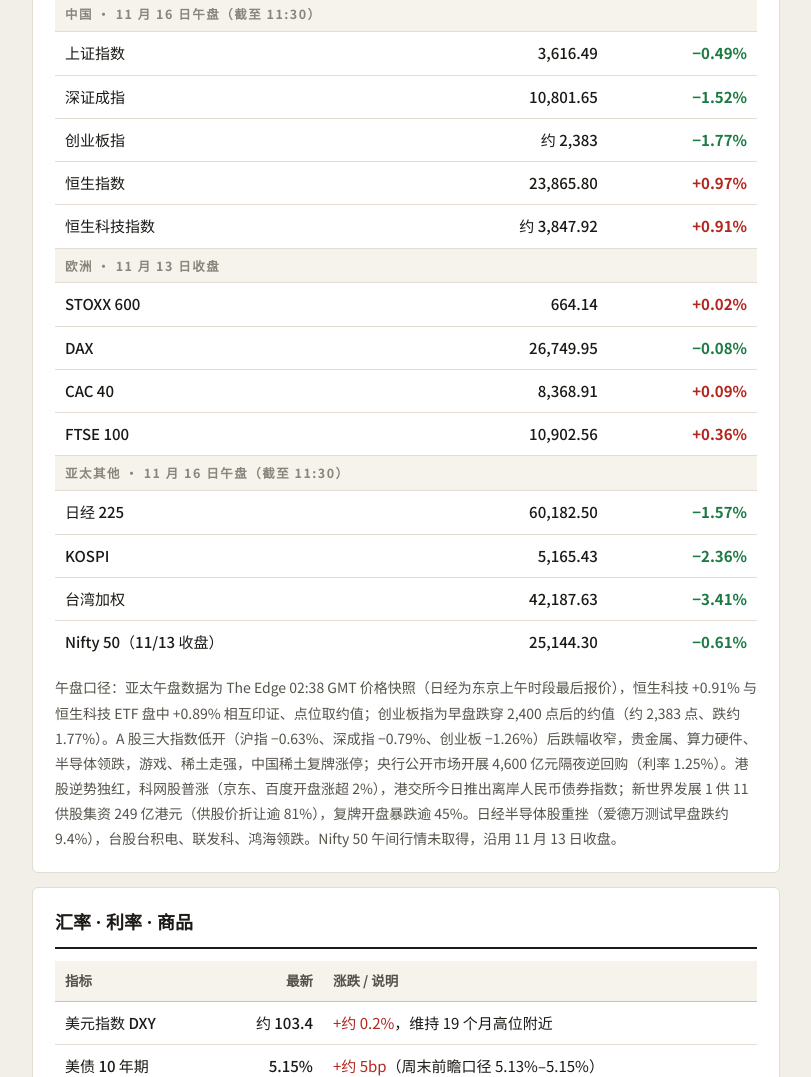
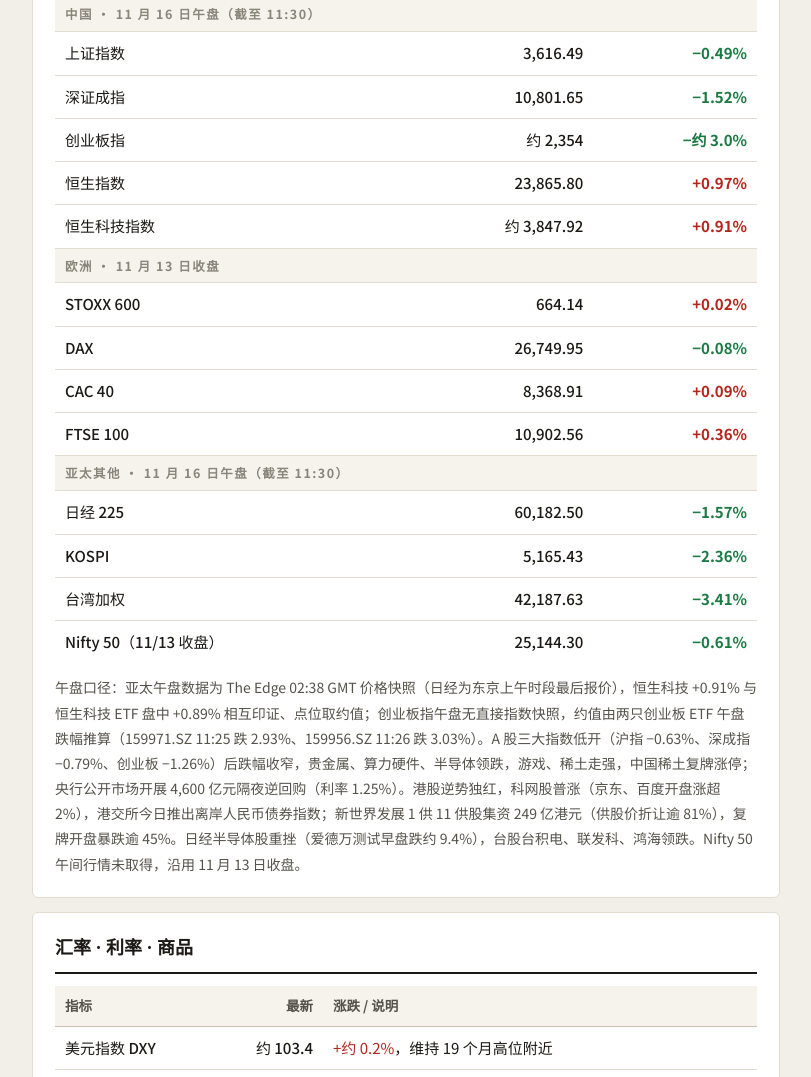
Before and after one commit to wriut/daily-finance-report, a plain HTML site: page index.html in a window 1280 px wide. Shown: the part 2021-3098 px from the top of the page, without its empty margins (234-1045 px from the left). Drawn offline with Linux system fonts and the light colour scheme.

Commit message:
每日全球金融报 2026-11-16 午盘更新

```diff
--- a/index.html
+++ b/index.html
@@ -660,7 +660,7 @@
               <tr class="group"><td colspan="3">中国 · 11 月 16 日午盘（截至 11:30）</td></tr>
               <tr><td class="name">上证指数</td><td class="close num">3,616.49</td><td class="chg num down">−0.49%</td></tr>
               <tr><td class="name">深证成指</td><td class="close num">10,801.65</td><td class="chg num down">−1.52%</td></tr>
-              <tr><td class="name">创业板指</td><td class="close num">约 2,383</td><td class="chg num down">−1.77%</td></tr>
+              <tr><td class="name">创业板指</td><td class="close num">约 2,354</td><td class="chg num down">−约 3.0%</td></tr>
               <tr><td class="name">恒生指数</td><td class="close num">23,865.80</td><td class="chg num up">+0.97%</td></tr>
               <tr><td class="name">恒生科技指数</td><td class="close num">约 3,847.92</td><td class="chg num up">+0.91%</td></tr>
               <tr class="group"><td colspan="3">欧洲 · 11 月 13 日收盘</td></tr>
@@ -675,7 +675,7 @@
               <tr><td class="name">Nifty 50（11/13 收盘）</td><td class="close num">25,144.30</td><td class="chg num down">−0.61%</td></tr>
             </tbody>
           </table>
-          <p class="tbl-note">午盘口径：亚太午盘数据为 The Edge 02:38 GMT 价格快照（日经为东京上午时段最后报价），恒生科技 +0.91% 与恒生科技 ETF 盘中 +0.89% 相互印证、点位取约值；创业板指为早盘跌穿 2,400 点后的约值（约 2,383 点、跌约 1.77%）。A 股三大指数低开（沪指 −0.63%、深成指 −0.79%、创业板 −1.26%）后跌幅收窄，贵金属、算力硬件、半导体领跌，游戏、稀土走强，中国稀土复牌涨停；央行公开市场开展 4,600 亿元隔夜逆回购（利率 1.25%）。港股逆势独红，科网股普涨（京东、百度开盘涨超 2%），港交所今日推出离岸人民币债券指数；新世界发展 1 供 11 供股集资 249 亿港元（供股价折让逾 81%），复牌开盘暴跌逾 45%。日经半导体股重挫（爱德万测试早盘跌约 9.4%），台股台积电、联发科、鸿海领跌。Nifty 50 午间行情未取得，沿用 11 月 13 日收盘。</p>
+          <p class="tbl-note">午盘口径：亚太午盘数据为 The Edge 02:38 GMT 价格快照（日经为东京上午时段最后报价），恒生科技 +0.91% 与恒生科技 ETF 盘中 +0.89% 相互印证、点位取约值；创业板指午盘无直接指数快照，约值由两只创业板 ETF 午盘跌幅推算（159971.SZ 11:25 跌 2.93%、159956.SZ 11:26 跌 3.03%）。A 股三大指数低开（沪指 −0.63%、深成指 −0.79%、创业板 −1.26%）后跌幅收窄，贵金属、算力硬件、半导体领跌，游戏、稀土走强，中国稀土复牌涨停；央行公开市场开展 4,600 亿元隔夜逆回购（利率 1.25%）。港股逆势独红，科网股普涨（京东、百度开盘涨超 2%），港交所今日推出离岸人民币债券指数；新世界发展 1 供 11 供股集资 249 亿港元（供股价折让逾 81%），复牌开盘暴跌逾 45%。日经半导体股重挫（爱德万测试早盘跌约 9.4%），台股台积电、联发科、鸿海领跌。Nifty 50 午间行情未取得，沿用 11 月 13 日收盘。</p>
         </div>
 
         <div class="card">
@@ -1036,7 +1036,7 @@
             <span class="pill">外汇存准率 <span class="num">4% → 6%</span></span>
             <span class="pill">失业率 <span class="num">5.1%</span></span>
           </div>
-          <p>国家统计局今日（11 月 16 日）公布 10 月数据：规模以上工业增加值同比增长 4.8%，低于路透调查预期的 5.3% 与 9 月的 5.5%，高技术制造业为主要支撑；社会消费品零售总额同比仅增 0.4%（9 月 +1.1%，预期 +0.8%），即便有长假与「双十一」购物节，消费仍弱；1–10 月固定资产投资同比下降 8.1%，降幅较前三季度的 7.2% 扩大，亦差于预期的 −7.0%，新房价格连续第 41 个月下跌（同比降幅收窄至 2.4%）；城镇调查失业率降至 5.1%；10 月 CPI 同比 +0.7%、核心 CPI +0.8%，货物进出口总额同比 +31.2%。分析认为三季度 GDP 同比 +4.5%，全年 4.5%–5% 目标仍可达、年内或无大规模新增刺激，消费支持政策可能落在 2027 年。金融机构外汇存款准备金率 11 月 15 日起由 4% 上调至 6%，为近 5 年首次上调；美元/人民币约 6.6784（60s API，11 月 16 日 08:02 更新）。A 股午盘低开后跌幅收窄，上证跌 0.49%、深成指跌 1.52%、创业板跌约 1.77%；港股逆势上涨，恒生午盘涨 0.97%。周五（11 月 20 日）公布 LPR。2026 年版国家基本医保药品目录新增 107 种药品，其中 51 个为 1 类创新药，百万级 CAR-T 抗癌药首次纳入基本医保，患者自付有望降至 10 万元以内。</p>
+          <p>国家统计局今日（11 月 16 日）公布 10 月数据：规模以上工业增加值同比增长 4.8%，低于路透调查预期的 5.3% 与 9 月的 5.5%，高技术制造业为主要支撑；社会消费品零售总额同比仅增 0.4%（9 月 +1.1%，预期 +0.8%），即便有长假与「双十一」购物节，消费仍弱；1–10 月固定资产投资同比下降 8.1%，降幅较前三季度的 7.2% 扩大，亦差于预期的 −7.0%，新房价格连续第 41 个月下跌（同比降幅收窄至 2.4%）；城镇调查失业率降至 5.1%；10 月 CPI 同比 +0.7%、核心 CPI +0.8%，货物进出口总额同比 +31.2%。分析认为三季度 GDP 同比 +4.5%，全年 4.5%–5% 目标仍可达、年内或无大规模新增刺激，消费支持政策可能落在 2027 年。金融机构外汇存款准备金率 11 月 15 日起由 4% 上调至 6%，为近 5 年首次上调；美元/人民币约 6.6784（60s API，11 月 16 日 08:02 更新）。A 股午盘低开后跌幅收窄，上证跌 0.49%、深成指跌 1.52%、创业板跌约 3.0%；港股逆势上涨，恒生午盘涨 0.97%。周五（11 月 20 日）公布 LPR。2026 年版国家基本医保药品目录新增 107 种药品，其中 51 个为 1 类创新药，百万级 CAR-T 抗癌药首次纳入基本医保，患者自付有望降至 10 万元以内。</p>
         </article>
 
         <article class="event">
```
